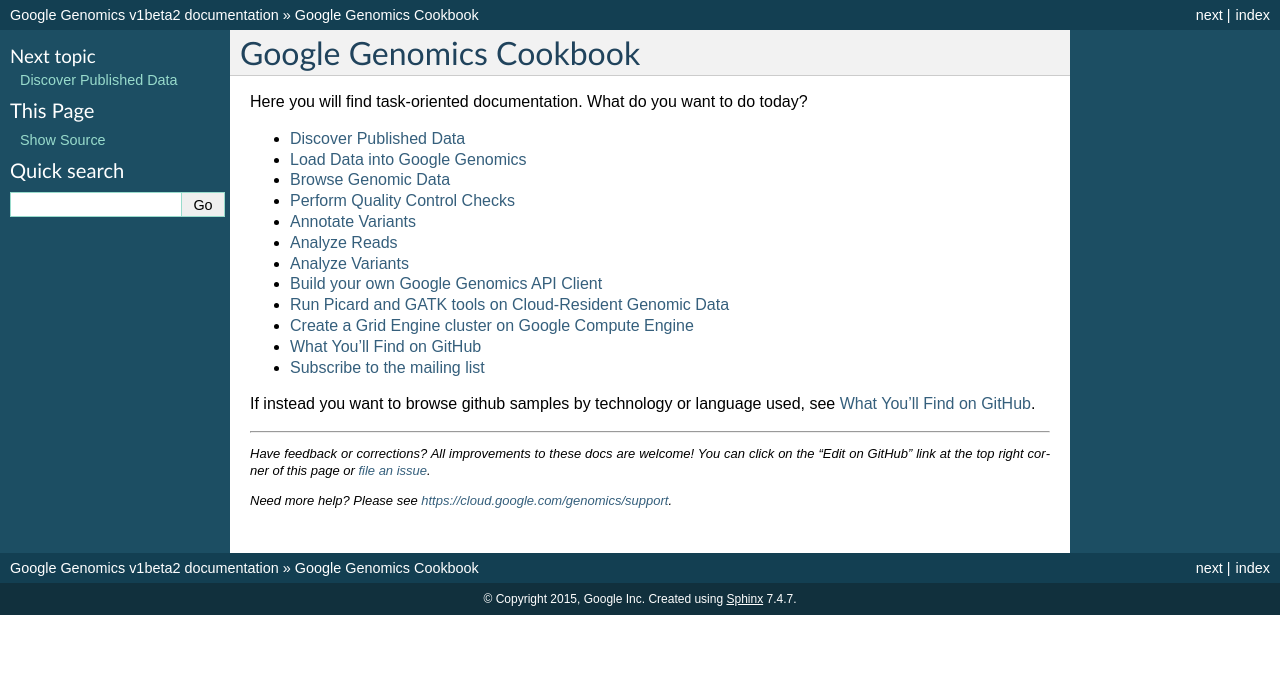
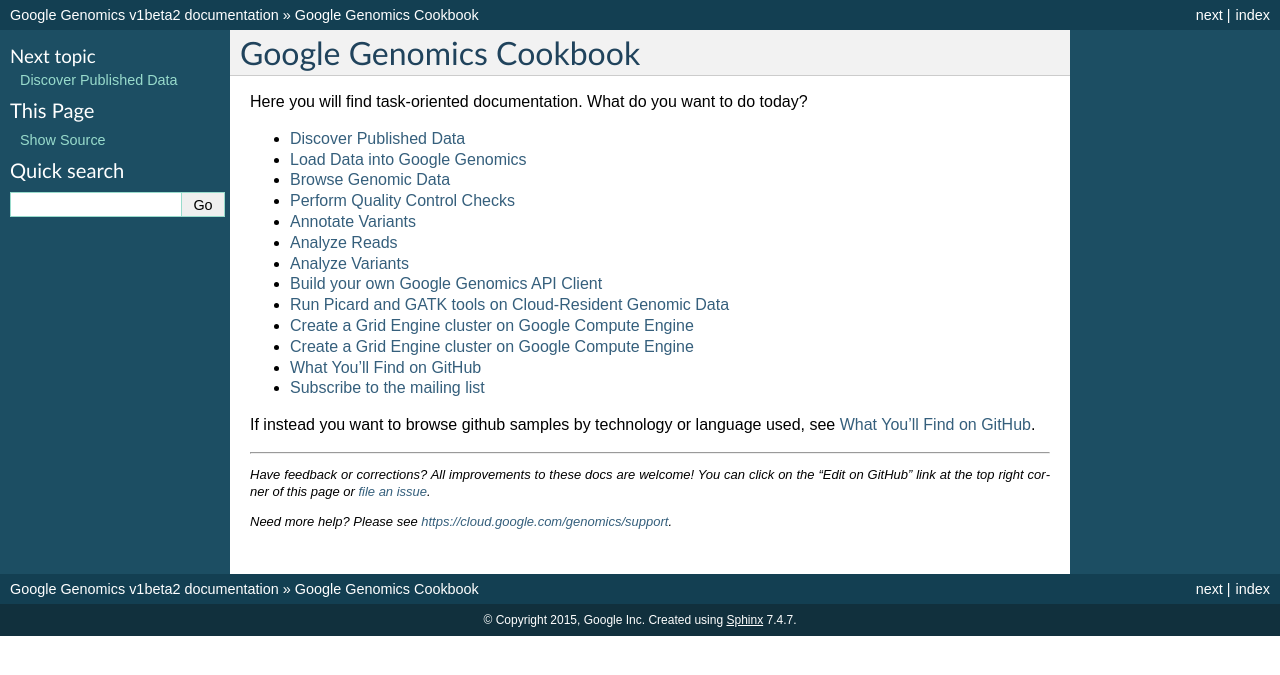
Before and after one commit to googlegenomics/readthedocs, a Sphinx documentation site: the page built from docs/source/index.rst, in a window 1280 px wide. Shown: the top 675 px of the page. Built offline with Sphinx 7.4.7, drawn with Linux system fonts in a browser that asks for light colours.

Commit message:
Update index.rst

```diff
--- a/docs/source/index.rst
+++ b/docs/source/index.rst
@@ -21,6 +21,7 @@
   use_cases/build_your_own_api_client/index
   use_cases/run_picard_and_gatk/index
   use_cases/setup_gridengine_cluster_on_compute_engine/index
+  use_cases/setup_gridengine_cluster_on_compute_engine/index
   github_index
   mailinglist
 
```
